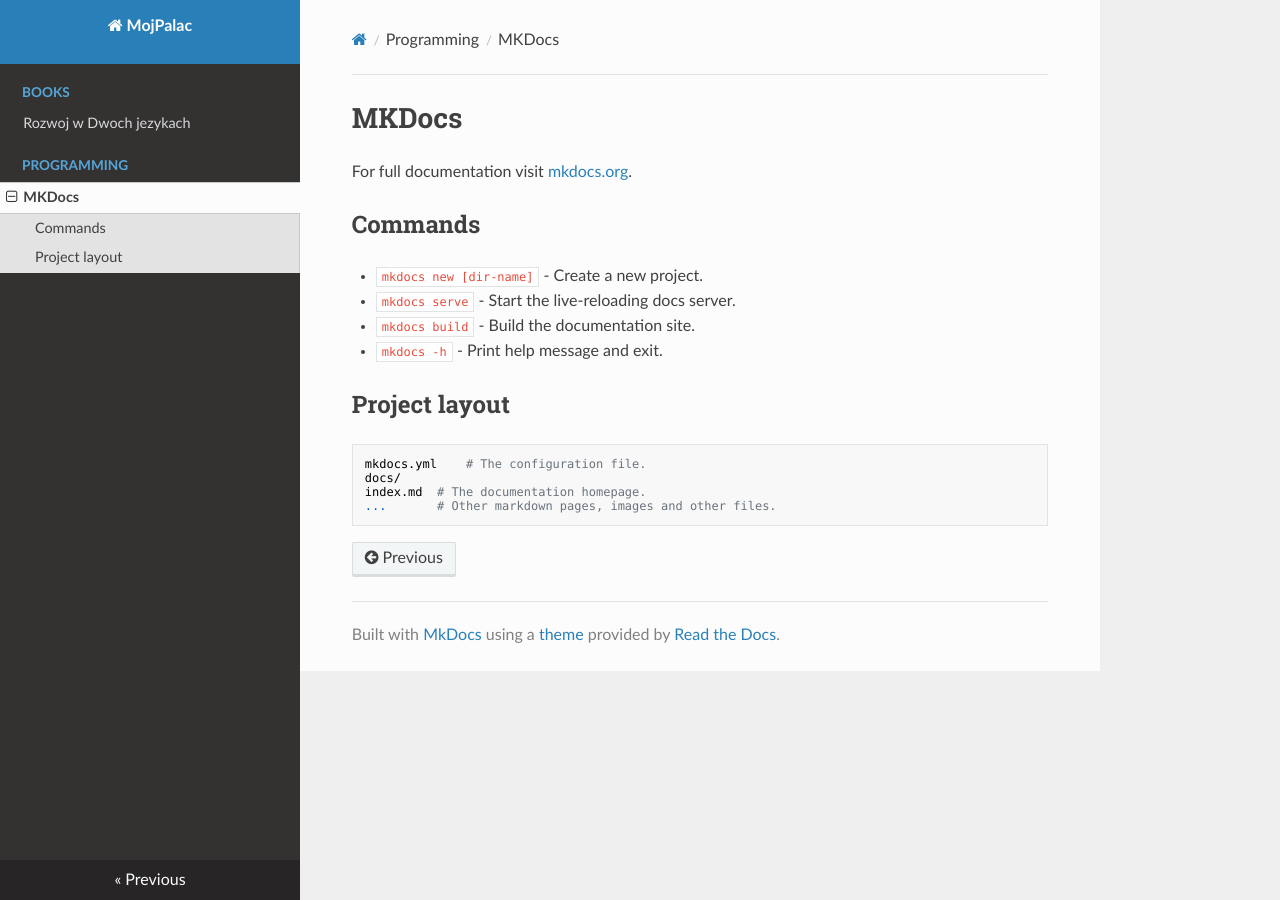
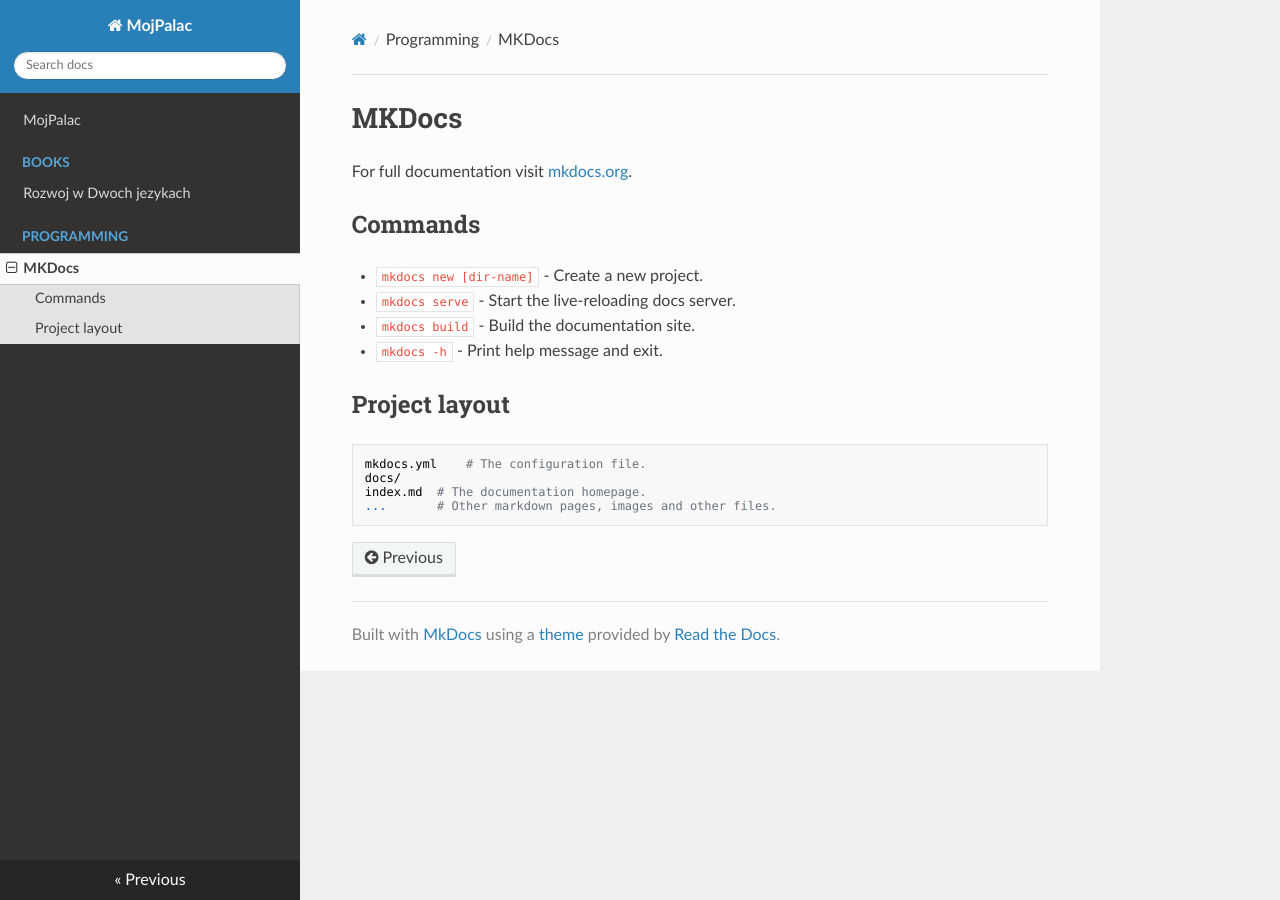
Before and after one commit to mojpalac/mojpalac, an MkDocs documentation site: the page built from docs/programming/mkdocs.md, in a window 1280 px wide. Built offline with MkDocs 1.6.1, drawn with Linux system fonts in a browser that asks for light colours; nearby versions of some CDN libraries.

Commit message:
added home page

```diff
--- /dev/null
+++ b/docs/index.md
@@ -0,0 +1 @@
+# MojPalac
--- a/mkdocs.yml
+++ b/mkdocs.yml
@@ -1,5 +1,6 @@
 site_name: MojPalac
 theme: readthedocs
 plugins:
+  - search
   - literate-nav:
       nav_file: summary.md
```
